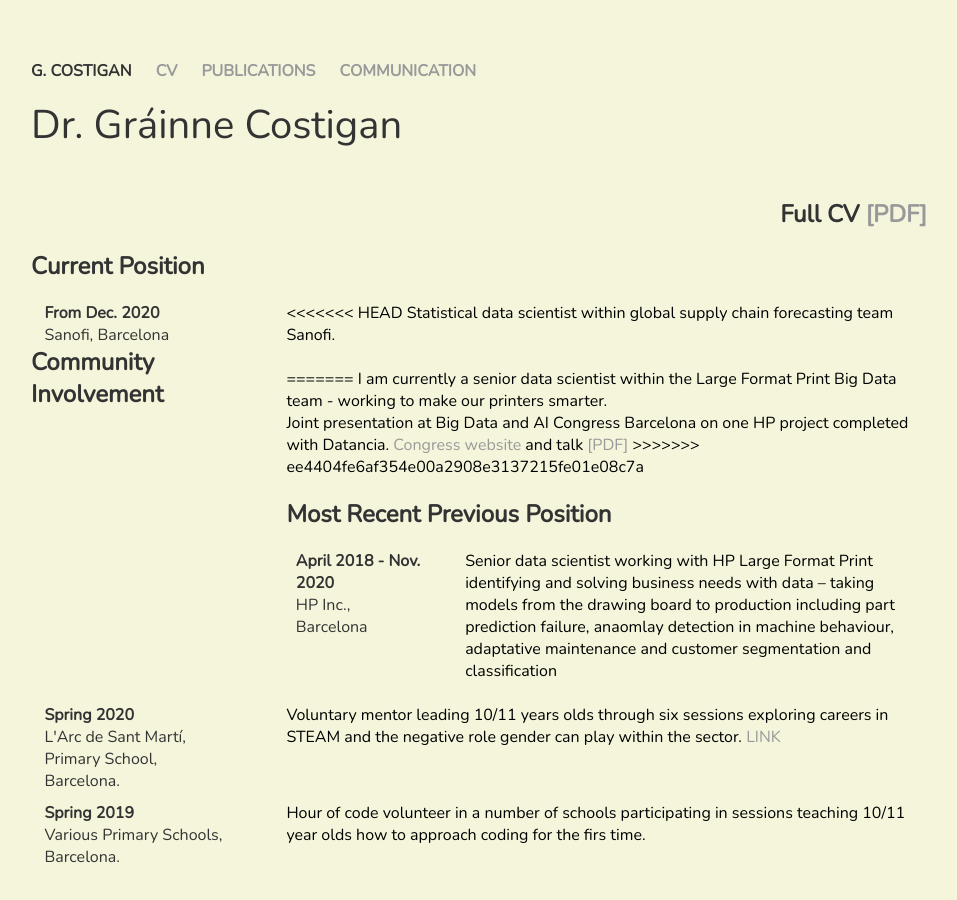
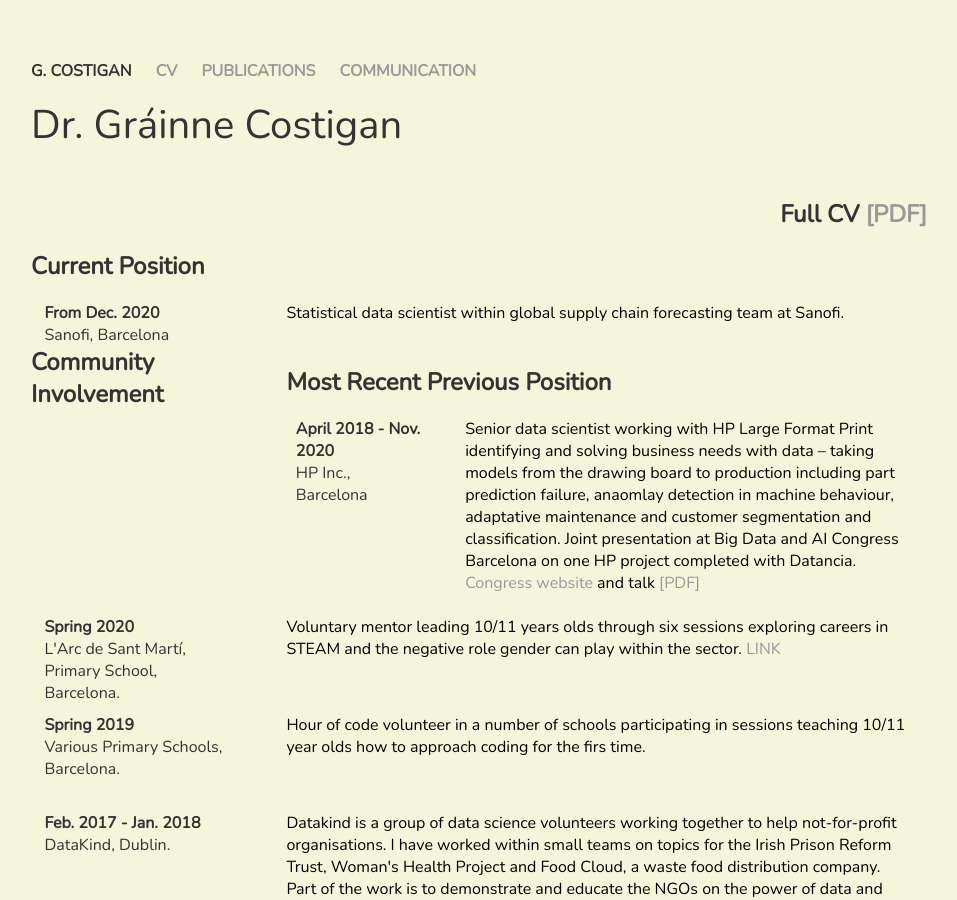
Before and after one commit to twotonnetess/twotonnetess.github.io, a Jekyll site: the page built from cv/index.html, in a window 1280 px wide and 900 px high. Shown: the whole window, without its empty margins (161-1118 px from the left). Built offline with Jekyll 4.4.1, drawn with Linux system fonts in a browser that asks for light colours.

Commit message:
Remove the git conflict note

```diff
--- a/cv/index.html
+++ b/cv/index.html
@@ -18,16 +18,11 @@ title: CV G. Costigan
    <b>From Dec. 2020 </b> </br>
     Sanofi, Barcelona
    </date_place> <place_details>
-<<<<<<< HEAD
-     Statistical data scientist within global supply chain forecasting team Sanofi.
+     Statistical data scientist within global supply chain forecasting team at Sanofi.
 
 </br>
+
 </br>
-=======
-      I am currently a senior data scientist within the Large Format Print Big Data team - working to make our printers smarter. </br>
-      Joint presentation at Big Data and AI Congress Barcelona on one HP project completed with Datancia.  <a href="https://aicongress.barcelona/en/contents-2019/">Congress website</a> and talk <a href="8.Sesion_SuccessStories2.pdf">[PDF]</a>
-
->>>>>>> ee4404fe6af354e00a2908e3137215fe01e08c7a
 
 <h2> Most Recent Previous Position </h2>
 
@@ -36,7 +31,8 @@ title: CV G. Costigan
    <b>April 2018 - Nov. 2020 </b> </br>
    HP Inc., Barcelona
    </date_place> <place_details>
-Senior data scientist working with HP Large Format Print identifying and solving business needs with data – taking models from the drawing board to production including part prediction failure, anaomlay detection in machine behaviour, adaptative maintenance and customer segmentation and classification
+Senior data scientist working with HP Large Format Print identifying and solving business needs with data – taking models from the drawing board to production including part prediction failure, anaomlay detection in machine behaviour, adaptative maintenance and customer segmentation and classification.  Joint presentation at Big Data and AI Congress Barcelona on one HP project completed with Datancia.  <a href="https://aicongress.barcelona/en/contents-2019/">Congress website</a> and talk <a href="8.Sesion_SuccessStories2.pdf">[PDF]</a>
+
 </br>
 
 </br>
```
